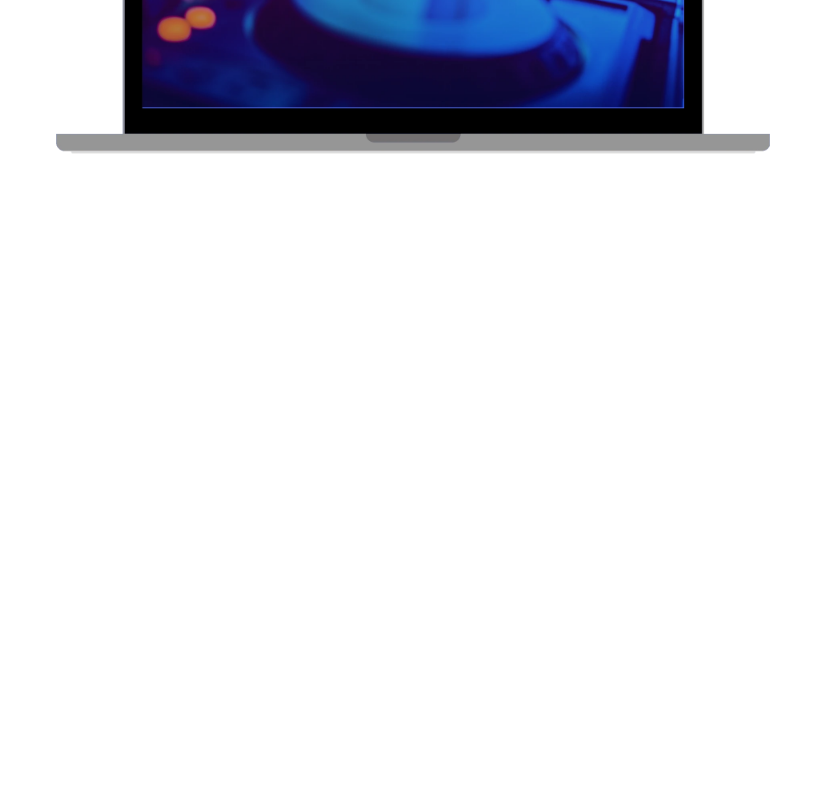
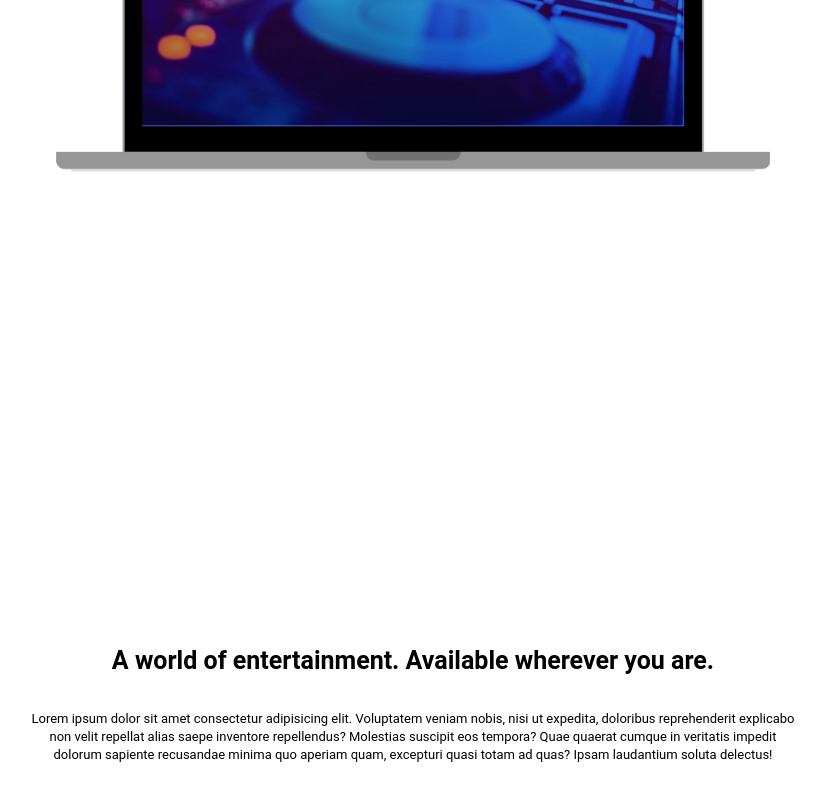
Before and after one commit to Eht67/Frontend_Projects, a plain HTML site: page HTML_CSS_Projects/007_Music_Website/index.html in a window 1280 px wide. Shown: the part 2395-3195 px from the top of the page, without its empty margins (227-1052 px from the left). Before the commit the page ends 2680 px from the top, so only its background shows below. Drawn offline with Linux system fonts and the light colour scheme.

Commit message:
styled about section added video section

```diff
--- a/HTML_CSS_Projects/007_Music_Website/index.html
+++ b/HTML_CSS_Projects/007_Music_Website/index.html
@@ -87,7 +87,7 @@
                 devices.
             </p>
             <div class="ipad-iphone-img">
-                <img src="images/ipad-iphone.png" alt="iphone ipad" />
+                <img src="images/ipad-iphone.png" alt="iphone ipad" loading="lazy" />
             </div>
         </section>
         <section class="about-music">
@@ -103,11 +103,10 @@
             </p>
             <button class="secondary-btn">Read more</button>
             <div class="mac-img">
-                <img src="images/laptop.webp" alt="macbook" />
+                <img src="images/laptop.webp" alt="macbook" loading="lazy"/>
             </div>
         </section>
-        <!-- <section class="video-section" id="video">
-            <div class="container">
+        <section class="video-section" id="video">
             <h3>A world of entertainment. Available wherever you are.</h3>
             <p>
                 Lorem ipsum dolor sit amet consectetur adipisicing elit. Voluptatem
@@ -117,9 +116,8 @@
                 dolorum sapiente recusandae minima quo aperiam quam, excepturi quasi
                 totam ad quas? Ipsam laudantium soluta delectus!
             </p>
-            </div>
         </section>
-        <div class="container">
+        <!-- <div class="container">
             <section class="gift-section" id="gift">
                 <div class="gift-card">
                     <img src="images/gift_card.png" alt="gift card" />
--- a/HTML_CSS_Projects/007_Music_Website/style.css
+++ b/HTML_CSS_Projects/007_Music_Website/style.css
@@ -155,17 +155,20 @@ html {
     text-align: center;
 }
 
-.about-music *{
+.about-music *,
+.video-section *{
     margin: 1.6rem auto;
 }
 
-.about-music h3{
+.about-music h3,
+.video-section h3{
     font-size: 2.5rem;
 }
 
-.about-music p{
+.about-music p,
+.video-section p{
     font-size: 1.3rem;
-    max-width: 70vw;
+    max-width: 60vw;
 }
 
 .secondary-btn{
@@ -185,3 +188,11 @@ html {
     width: 122rem;
     max-width: 60vw;
 }
+
+.video-section{
+    height: 80rem;
+    display: grid;
+    place-content: center;
+    text-align: center;
+    background-image: image();
+}
```
Also changed, not shown: HTML_CSS_Projects/007_Music_Website/images/cheers-g41ab4ab0d_1920.jpg (added). Lines whose indentation alone changed are shown as unchanged.
